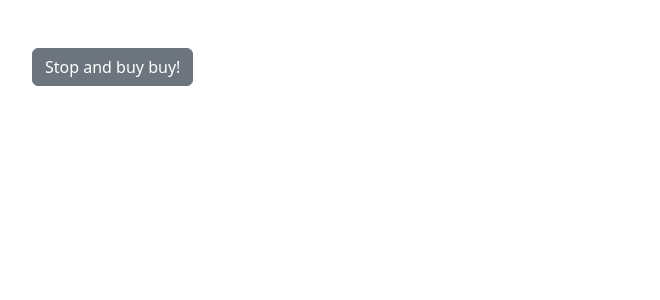
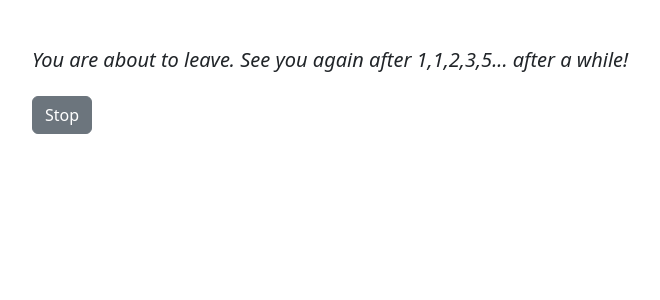
Before and after one commit to Kianni/cuatro_be, a Django app: page /farewell in a window 1280 px wide. Shown: the top 300 px of the page, without its empty margins (50-710 px from the left). Run offline with Django 3.2, Linux system fonts and the light colour scheme; some libraries are stand-ins or nearby versions.

Commit message:
add title to farewell template

```diff
--- a/lukujonot/sequences/templates/sequences/farewell.html
+++ b/lukujonot/sequences/templates/sequences/farewell.html
@@ -8,6 +8,7 @@
     {% bootstrap_javascript %}
 </head>
 <body class="container mt-5">
-    <a href="/" class="btn btn-secondary" role="button">Stop and buy buy!</a>
+<h5><i>You are about to leave. See you again after 1,1,2,3,5... after a while!</i></h5>
+    <a href="/" class="btn btn-secondary mt-3" role="button">Stop</a>
 </body>
 </html>
```
